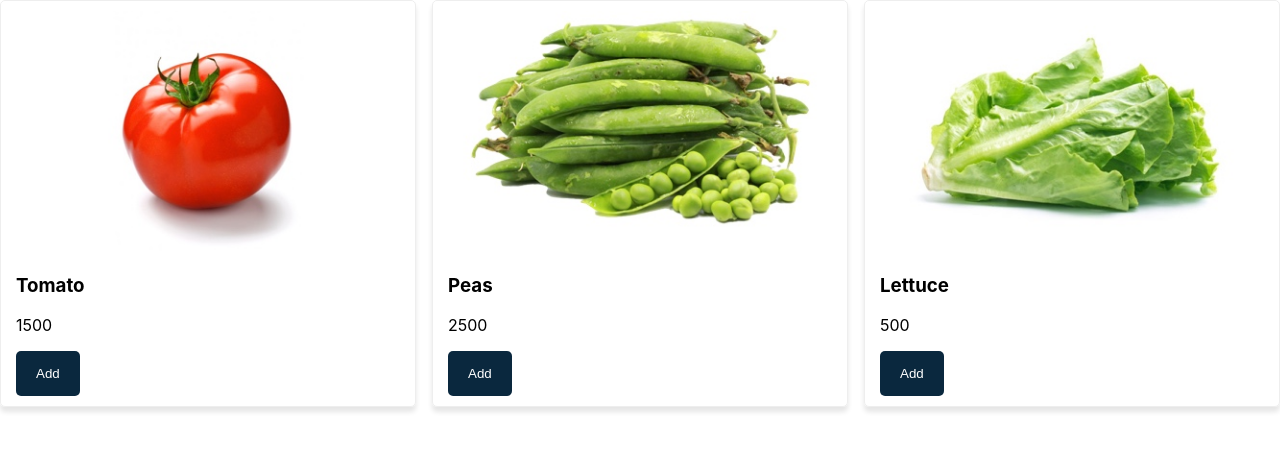
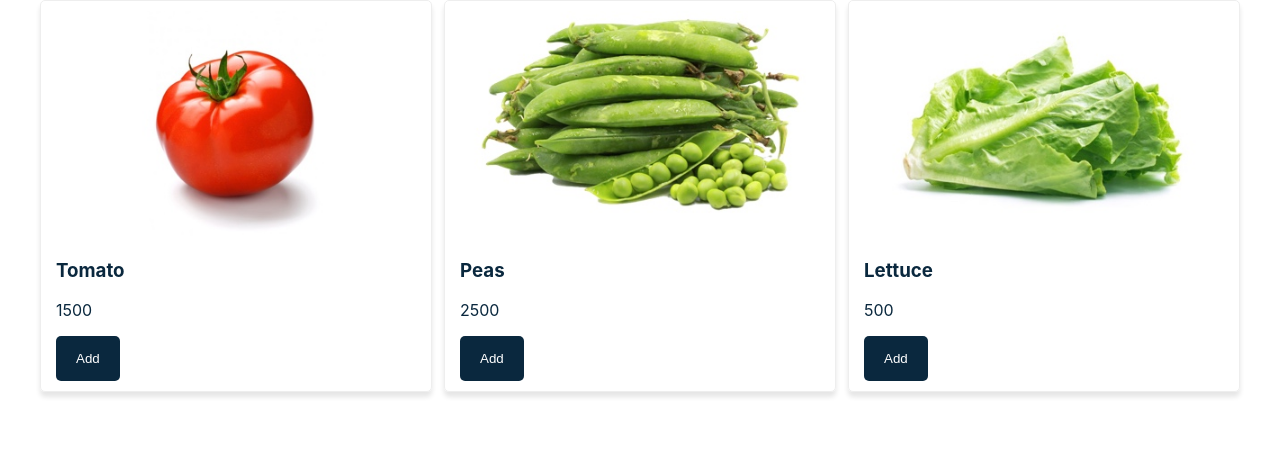
Before and after one commit to lopez-tomas/learning-react, a React (Create React App) app in the folder shopping-cart/: page / in a window 1280 px wide. Shown: the top 450 px of the page. Built offline with nearby package versions, Linux system fonts and the light colour scheme.

Commit message:
feat: importing & using Layout component.

```diff
--- a/shopping-cart/src/App.js
+++ b/shopping-cart/src/App.js
@@ -1,5 +1,6 @@
 import { Component } from 'react'
 import Products from './components/Products'
+import Layout from './components/Layout'
 
 class App extends Component {
   state = {
@@ -12,10 +13,12 @@ class App extends Component {
   render() {
     return (
       <div>
-        <Products
-          add_to_cart={() => console.log('It does nothing')}
-          products={this.state.products}
-        />
+        <Layout>
+          <Products
+            add_to_cart={() => console.log('It does nothing')}
+            products={this.state.products}
+          />
+        </Layout>
       </div>
     )
   }
```
